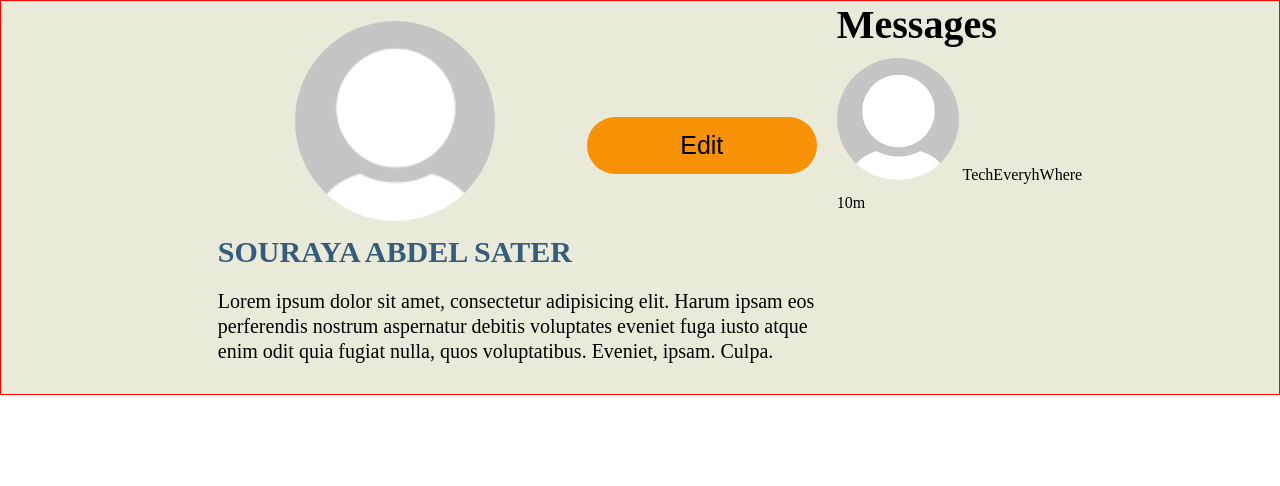
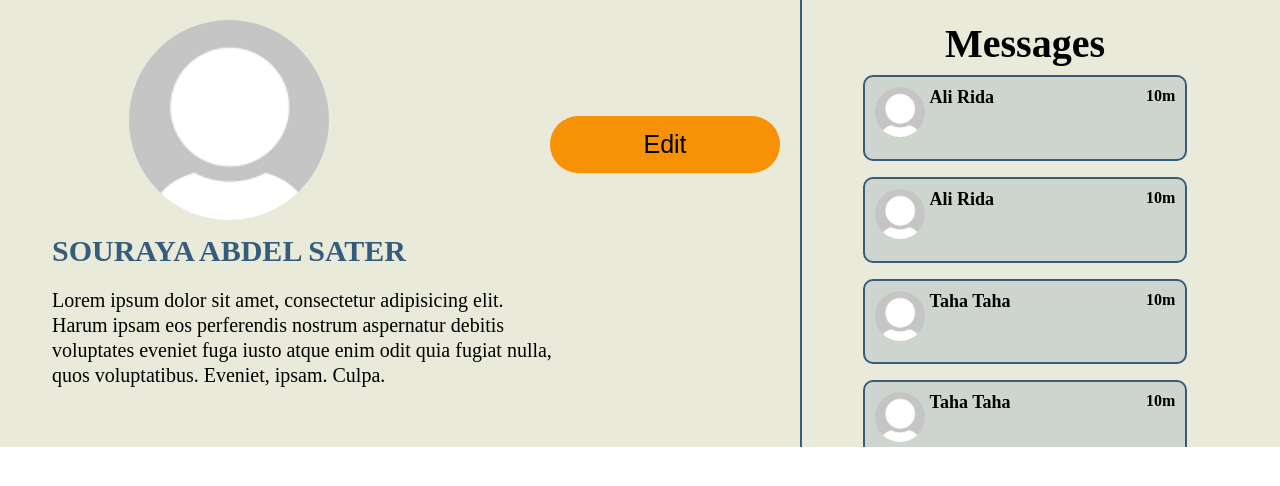
Before and after one commit to SourayaAbdelKader/e-commerce_fullstack, a PHP site: page /profile.html in a window 1280 px wide. Shown: the top 486 px of the page. Run offline with PHP 8.4, Linux system fonts and the light colour scheme.

Commit message:
Styling the right section of the main (messages) containing all the messages the user sent/received in '/frontend/styles/index.css'

```diff
--- a/client-frontend/profile.html
+++ b/client-frontend/profile.html
@@ -37,16 +37,43 @@
       <!-- Start of right main section -->
       <div class="main-messages">
         <h2>Messages</h2>
-        <div class="chat">
-          <p class="receiver-data">
+        <div class="chat-boxes">
+          <div class="chat">
             <img
               class="shop-profile"
               src="./assets/dummy-profile.png"
               alt="shop profile"
             />
-            <span class="shop-name" id="shop-name">TechEveryhWhere</span>
-          </p>
-          <span class="date" id="last-message-date">10m</span>
+            <span class="shop-name" id="shop-name">Ali Rida</span>
+            <span class="date" id="last-message-date">10m</span>
+          </div>
+          <div class="chat">
+            <img
+              class="shop-profile"
+              src="./assets/dummy-profile.png"
+              alt="shop profile"
+            />
+            <span class="shop-name" id="shop-name">Ali Rida</span>
+            <span class="date" id="last-message-date">10m</span>
+          </div>
+          <div class="chat">
+            <img
+              class="shop-profile"
+              src="./assets/dummy-profile.png"
+              alt="shop profile"
+            />
+            <span class="shop-name" id="shop-name">Taha Taha</span>
+            <span class="date" id="last-message-date">10m</span>
+          </div>
+          <div class="chat">
+            <img
+              class="shop-profile"
+              src="./assets/dummy-profile.png"
+              alt="shop profile"
+            />
+            <span class="shop-name" id="shop-name">Taha Taha</span>
+            <span class="date" id="last-message-date">10m</span>
+          </div>
         </div>
       </div>
       <!-- End of right main section -->
--- a/client-frontend/styles/index.css
+++ b/client-frontend/styles/index.css
@@ -264,9 +264,9 @@ p {
 /* ------END OF REGISTER.HTML STYLING------ */
 
 /* ------START OF PROFILE.HTML STYLING-------- */
+/* Start of left profile Section styling */
 .main-profile{
   display: flex;
-  border: 1px solid red;
   display: flex;
   justify-content: center;
 }
@@ -276,7 +276,6 @@ p {
 .main-profile .left-profile{
   padding: 20px;
   width:60%;
-  width:50%;
 }
 .main-profile .left-profile img{
   width:200px;
@@ -299,5 +298,51 @@ p {
 .main-profile .left-profile .user-bio{
   font-size:20px;
   line-height: 25px;
+  width:70%;
 }
+/* End of left profile Section styling */
+
+/* Start of right profile section styling (messages-section) */
+.main-profile .main-messages{
+  padding: 20px;
+  width:35%;
+  border-left: 2px solid #355c7b;
+  overflow: scroll;
+}
+.main-messages .chat-boxes{
+  display: flex;
+  flex-direction: column;
+  align-items: center;
+  justify-content: space-between;
+  height: 100%;
+}
+.main-profile .main-messages h2{
+  text-align: center;
+}
+.main-messages .chat img{
+  width:50px;
+  height:50px;
+  margin-right: 5px;
+}
+.main-messages .chat{
+  width:80%;
+  height:35%;
+  padding: 10px;
+  display: flex;
+  border: 2px solid #355c7b;
+  border-radius: 10px;
+  margin: 8px 0;
+  cursor: pointer;
+  font-weight:550;
+  background-color: #94a9b451;
+}
+.main-messages .chat .shop-name{
+  width:60%;
+  font-size: 18px;
+}
+.main-messages .chat .date{
+  width:75%;
+  text-align: end;
+}
+
 /* ------START OF PROFILE.HTML STYLING------ */
```
